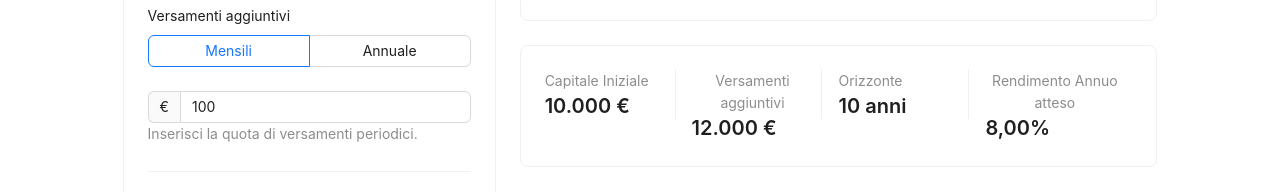
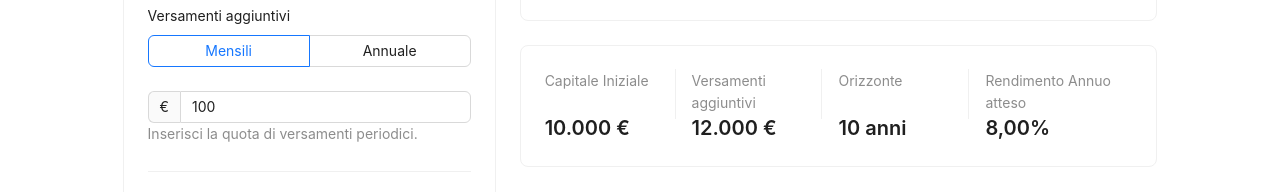
Before and after one commit to andreaarizzoli/calcolatore-finanziario, a React (Create React App) app: page / in a window 1280 px wide. Shown: the part 330-522 px from the top of the page. Built offline with nearby package versions, Linux system fonts and the light colour scheme; the HTML template or start-up script is replaced by a standard one.

Commit message:
feat: add styled component

```diff
--- a/index.tsx
+++ /dev/null
@@ -1,3 +0,0 @@
-import App from "./src/App";
-
-export default App;
--- a/package.json
+++ b/package.json
@@ -20,6 +20,7 @@
     "react-dom": "^18.3.1",
     "react-router-dom": "^7.2.0",
     "react-scripts": "5.0.1",
+    "styled-components": "^6.1.15",
     "typescript": "^4.9.5",
     "web-vitals": "^2.1.4"
   },
--- a/src/App.tsx
+++ b/src/App.tsx
@@ -1,6 +1,5 @@
 import "./App.css";
 import Dashboard from "./features/futureCapitalSimulator/Dashboard";
-import { BrowserRouter, Route, Routes } from "react-router-dom";
 
 function App() {
   return (
--- a/src/shared/components/LabelBox/LabelBox.tsx
+++ b/src/shared/components/LabelBox/LabelBox.tsx
@@ -1,20 +1,33 @@
 import { Divider, Flex, Typography } from "antd";
 import React, { FC } from "react";
 import { LabelBoxProps } from "./types";
+import styled from "styled-components";
 
 const { Text, Title } = Typography;
 
+export const LabelBoxWrapper = styled(Flex)(() => ({
+  marginRight: "8px",
+  textAlign: "left",
+  height: "100%",
+  justifyContent: "space-between",
+}));
+
+export const TextContainer = styled(Flex)(() => ({
+  display: "flex",
+  justifyContent: "space-between",
+}));
+
 const LabelBox: FC<LabelBoxProps> = ({ title, value, divider }) => {
   return (
-    <Flex justify="space-between" style={{ marginRight: "8px" }}>
-      <Flex vertical align="start">
+    <LabelBoxWrapper>
+      <TextContainer vertical>
         <Text type="secondary">{title}</Text>
         <Title level={4} style={{ margin: 0 }}>
           {value}
         </Title>
-      </Flex>
+      </TextContainer>
       {divider && <Divider type="vertical" style={{ height: "50px" }} />}
-    </Flex>
+    </LabelBoxWrapper>
   );
 };
 
```
Also changed, not shown: 1 other file (tests, documents, lock files or other folders).
